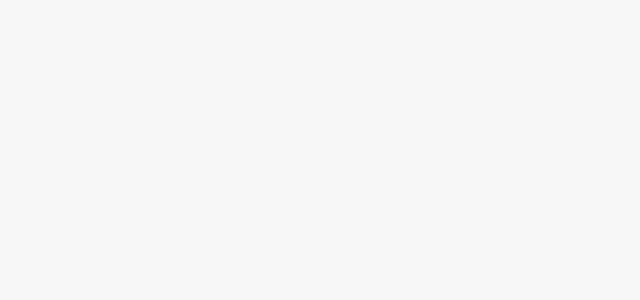
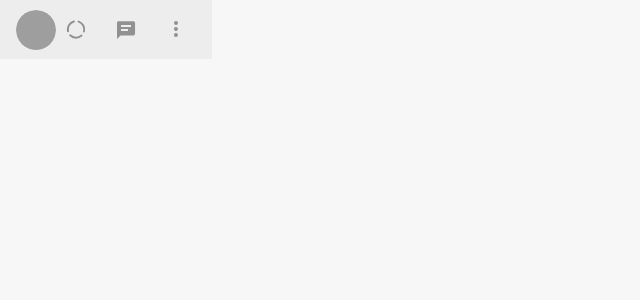
Before and after one commit to Asteriks364/WhatsApp-Web-Demo, a React (Create React App) app: page / in a window 1280 px wide. Shown: the top 300 px of the page, without its empty margins (0-640 px from the left). Built offline with nearby package versions, Linux system fonts and the light colour scheme; grey boxes are pictures that could not be loaded.

Commit message:
Создание компонент-оберток приложения Создание структуры side{header/search/panel} Верстка side.header компонента

```diff
--- a/src/App.js
+++ b/src/App.js
@@ -1,13 +1,18 @@
 import React from 'react';
+import Side from './Side/Side'
+import './Side/Side.css'
+import Content from "./Content/Content";
+import './Content/Content.css'
 
-class App extends React.Component {
-	render() {
-		return (
-		  <div className="app__wrapper">
-			  <div className="app__content"></div>
+function App() {
+	return (
+	  <div className="app__wrapper">
+		  <div className="app__content">
+			  <Side/>
+			  <Content/>
 		  </div>
-		);
-	}
+	  </div>
+	);
 }
 
 export default App;
--- /dev/null
+++ b/src/Content/Content.css
@@ -0,0 +1,16 @@
+@media all {
+	.content {
+		position: relative;
+		z-index: 100;
+		height: 100%;
+		overflow: hidden;
+		transform: translateZ(0);
+		transform-origin: left top;
+	}
+}
+
+@media screen and (min-width: 1301px) {
+	.content {
+		flex: 70%;
+	}
+}
--- /dev/null
+++ b/src/Content/Content.js
@@ -0,0 +1,11 @@
+import React from 'react';
+
+function Content() {
+	return (
+	  <div className="content">
+
+	  </div>
+	);
+}
+
+export default Content;
--- /dev/null
+++ b/src/Side/Header.js
@@ -0,0 +1,44 @@
+import React from 'react';
+import User from '../components/User'
+import Link from '../components/Link'
+
+class Header extends React.Component {
+	state = {
+		user: {
+			avatar: "https://s3.amazonaws.com/uifaces/faces/twitter/themikenagle/128.jpg",
+			name: "Анатолий"
+		}
+	};
+
+	render() {
+		const {user} = this.state;
+
+		return (
+		  <header className="side__header">
+			  <User user={user}/>
+			  <div className="link-block">
+				  <Link title={'Статус'}>
+					  <svg xmlns="http://www.w3.org/2000/svg" viewBox="0 0 24 24" width="24" height="24">
+						  <path fill="currentColor"
+						        d="M12 20.664a9.163 9.163 0 0 1-6.521-2.702.977.977 0 0 1 1.381-1.381 7.269 7.269 0 0 0 10.024.244.977.977 0 0 1 1.313 1.445A9.192 9.192 0 0 1 12 20.664zm7.965-6.112a.977.977 0 0 1-.944-1.229 7.26 7.26 0 0 0-4.8-8.804.977.977 0 0 1 .594-1.86 9.212 9.212 0 0 1 6.092 11.169.976.976 0 0 1-.942.724zm-16.025-.39a.977.977 0 0 1-.953-.769 9.21 9.21 0 0 1 6.626-10.86.975.975 0 1 1 .52 1.882l-.015.004a7.259 7.259 0 0 0-5.223 8.558.978.978 0 0 1-.955 1.185z"></path>
+					  </svg>
+				  </Link>
+				  <Link title={'Новый чат'}>
+					  <svg xmlns="http://www.w3.org/2000/svg" viewBox="0 0 24 24" width="24" height="24">
+						  <path fill="currentColor"
+						        d="M19.005 3.175H4.674C3.642 3.175 3 3.789 3 4.821V21.02l3.544-3.514h12.461c1.033 0 2.064-1.06 2.064-2.093V4.821c-.001-1.032-1.032-1.646-2.064-1.646zm-4.989 9.869H7.041V11.1h6.975v1.944zm3-4H7.041V7.1h9.975v1.944z"></path>
+					  </svg>
+				  </Link>
+				  <Link title={'Меню'}>
+					  <svg xmlns="http://www.w3.org/2000/svg" viewBox="0 0 24 24" width="24" height="24">
+						  <path fill="currentColor"
+						        d="M12 7a2 2 0 1 0-.001-4.001A2 2 0 0 0 12 7zm0 2a2 2 0 1 0-.001 3.999A2 2 0 0 0 12 9zm0 6a2 2 0 1 0-.001 3.999A2 2 0 0 0 12 15z"></path>
+					  </svg>
+				  </Link>
+			  </div>
+		  </header>
+		);
+	}
+};
+
+export default Header;
--- /dev/null
+++ b/src/Side/Side.css
@@ -0,0 +1,93 @@
+@media all {
+	.side {
+		position: relative;
+		display: flex;
+		flex-direction: column;
+		z-index: 100;
+		height: 100%;
+		overflow: hidden;
+		transform: translateZ(0);
+	}
+
+	.side__header {
+		position: relative;
+		z-index: 1000;
+		display: flex;
+		flex: none;
+		align-items: center;
+		justify-content: flex-end;
+		box-sizing: border-box;
+		width: 100%;
+		height: 59px;
+		padding: 10px 16px;
+		background-color: var(--panel-header-background);
+	}
+}
+
+@media screen and (min-width: 1301px) {
+	.side {
+		flex: 30%;
+	}
+}
+
+/* user */
+@media all {
+	.user {
+		flex-grow: 1;
+	}
+
+	.user__avatar {
+		position: relative;
+		overflow: hidden;
+		background-color: var(--avatar-background);
+		border-radius: 50%;
+		height: 40px;
+		width: 40px;
+		cursor: pointer;
+	}
+
+	.user__img {
+		position: relative;
+		z-index: 100;
+		display: block;
+		width: 100%;
+		height: 100%;
+		overflow: hidden;
+		border-radius: 50%;
+	}
+
+	.user__img_default svg {
+		width: 100%;
+		height: 100%;
+	}
+}
+
+/* link-block */
+@media all {
+	.link-block {
+		display: flex;
+		align-items: center;
+		color: var(--panel-header-icon);
+	}
+}
+
+/* link */
+@media all {
+	.link {
+		position: relative;
+		flex: none;
+		height: 24px;
+		transition: background-color .3s ease;
+		padding: 8px;
+		border-radius: 50%;
+		margin-left: 10px;
+	}
+
+	.link:first-of-type {
+		margin-left: 0;
+	}
+
+	.link_active {
+		background-color: rgba(var(--shadow-rgb), .1);
+	}
+}
--- /dev/null
+++ b/src/Side/Side.js
@@ -0,0 +1,24 @@
+import React from 'react';
+import Header from './Header'
+
+const Search = () => (
+  <div className="side__search">
+
+  </div>
+);
+
+const Panel = () => (
+  <div className="side__panel">
+
+  </div>
+);
+
+const Side = () => (
+  <div className="side">
+	  <Header/>
+	  <Search/>
+	  <Panel/>
+  </div>
+);
+
+export default Side;
--- /dev/null
+++ b/src/components/Link.js
@@ -0,0 +1,31 @@
+import React from 'react';
+
+class Link extends React.Component {
+	state = {
+		isOpen: false
+	};
+
+	clickLink = () => {
+		this.setState((state) => {
+			return {
+				isOpen: !state.isOpen
+			};
+		});
+	};
+
+	render() {
+		return (
+		  <div className={`link ${this.state.isOpen ? 'link_active' : ''}`}>
+			  <div role="button"
+			       title={this.props.title}
+			       onClick={this.clickLink}>
+					  <span>
+						  {this.props.children}
+					  </span>
+			  </div>
+		  </div>
+		);
+	}
+}
+
+export default Link;
--- /dev/null
+++ b/src/components/User.js
@@ -0,0 +1,32 @@
+import React from 'react';
+
+class User extends React.Component {
+	openUserCard = () => {
+		console.log(this.props.user.name)
+	};
+
+	render() {
+		return (
+		  <div className="user">
+			  <div className="user__avatar"
+			       onClick={this.openUserCard}>
+				  <img alt="user avatar"
+				       src={this.props.user.avatar}
+				       className='user__img'/>
+				  <div className="user__img user__img_default">
+			  <span>
+				  <svg xmlns="http://www.w3.org/2000/svg" viewBox="0 0 212 212" width="212" height="212">
+					  <path fill="#DFE5E7"
+					        d="M106.251.5C164.653.5 212 47.846 212 106.25S164.653 212 106.25 212C47.846 212 .5 164.654.5 106.25S47.846.5 106.251.5z"></path>
+					  <path fill="#FFF"
+					        d="M173.561 171.615a62.767 62.767 0 0 0-2.065-2.955 67.7 67.7 0 0 0-2.608-3.299 70.112 70.112 0 0 0-3.184-3.527 71.097 71.097 0 0 0-5.924-5.47 72.458 72.458 0 0 0-10.204-7.026 75.2 75.2 0 0 0-5.98-3.055c-.062-.028-.118-.059-.18-.087-9.792-4.44-22.106-7.529-37.416-7.529s-27.624 3.089-37.416 7.529c-.338.153-.653.318-.985.474a75.37 75.37 0 0 0-6.229 3.298 72.589 72.589 0 0 0-9.15 6.395 71.243 71.243 0 0 0-5.924 5.47 70.064 70.064 0 0 0-3.184 3.527 67.142 67.142 0 0 0-2.609 3.299 63.292 63.292 0 0 0-2.065 2.955 56.33 56.33 0 0 0-1.447 2.324c-.033.056-.073.119-.104.174a47.92 47.92 0 0 0-1.07 1.926c-.559 1.068-.818 1.678-.818 1.678v.398c18.285 17.927 43.322 28.985 70.945 28.985 27.678 0 52.761-11.103 71.055-29.095v-.289s-.619-1.45-1.992-3.778a58.346 58.346 0 0 0-1.446-2.322zM106.002 125.5c2.645 0 5.212-.253 7.68-.737a38.272 38.272 0 0 0 3.624-.896 37.124 37.124 0 0 0 5.12-1.958 36.307 36.307 0 0 0 6.15-3.67 35.923 35.923 0 0 0 9.489-10.48 36.558 36.558 0 0 0 2.422-4.84 37.051 37.051 0 0 0 1.716-5.25c.299-1.208.542-2.443.725-3.701.275-1.887.417-3.827.417-5.811s-.142-3.925-.417-5.811a38.734 38.734 0 0 0-1.215-5.494 36.68 36.68 0 0 0-3.648-8.298 35.923 35.923 0 0 0-9.489-10.48 36.347 36.347 0 0 0-6.15-3.67 37.124 37.124 0 0 0-5.12-1.958 37.67 37.67 0 0 0-3.624-.896 39.875 39.875 0 0 0-7.68-.737c-21.162 0-37.345 16.183-37.345 37.345 0 21.159 16.183 37.342 37.345 37.342z"></path>
+				  </svg>
+			  </span>
+				  </div>
+			  </div>
+		  </div>
+		);
+	}
+}
+
+export default User;
--- a/src/index.css
+++ b/src/index.css
@@ -2,6 +2,9 @@
 	--app-background-stripe: #009688;
 	--shadow-rgb: 0, 0, 0;
 	--panel-background-lighter: #f7f7f7;
+	--panel-header-background: #ededed;
+	--panel-header-icon: #919191;
+	--avatar-background: #e6e6e6;
 }
 
 @media all {
@@ -11,6 +14,10 @@
 		overflow: hidden;
 		padding: 0;
 		margin: 0;
+	}
+
+	[role=button] {
+		cursor: pointer;
 	}
 
 	#app {
```
